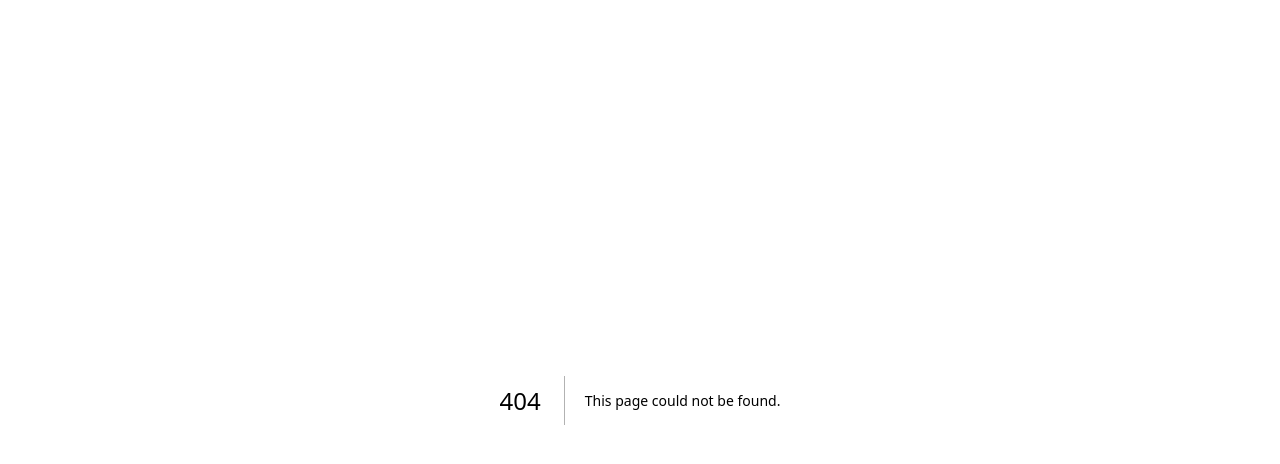
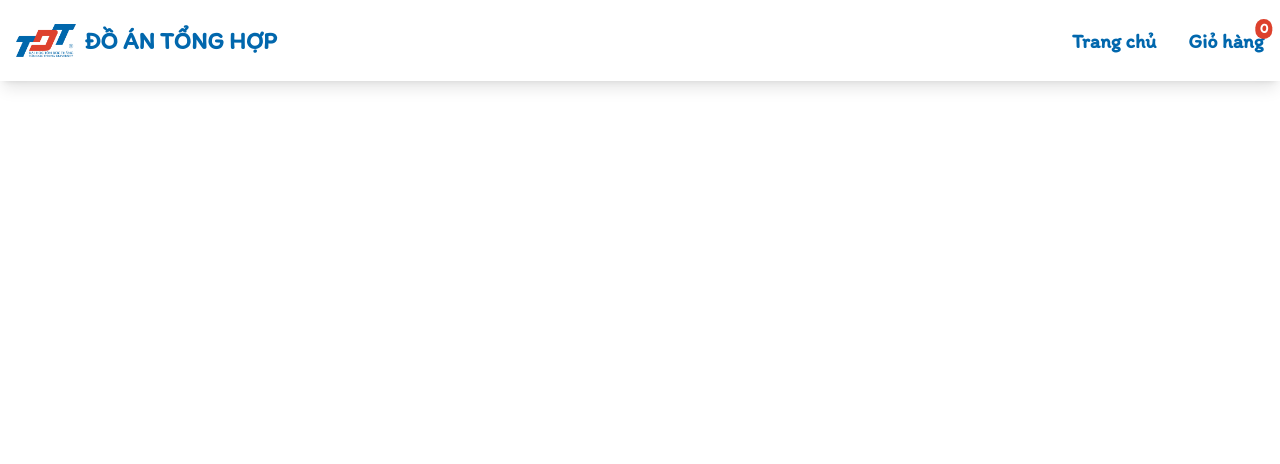
Before and after one commit to nobi-onway/tdtu-project, a Next.js app: page /user/checkout in a window 1280 px wide. Before the commit this address had no page. Shown: the top 464 px of the page. Built offline with nearby package versions, Linux system fonts and the light colour scheme.

Commit message:
create cart

```diff
--- a/package.json
+++ b/package.json
@@ -11,12 +11,14 @@
   "dependencies": {
     "@tanstack/react-query": "^5.59.20",
     "axios": "^1.7.7",
+    "immer": "^10.1.1",
     "lucide-react": "^0.456.0",
     "next": "15.0.3",
     "react": "18",
     "react-dom": "18",
     "react-hook-form": "^7.53.2",
-    "tdtu-project": "file:"
+    "tdtu-project": "file:",
+    "zustand": "^5.0.1"
   },
   "devDependencies": {
     "@types/node": "^20",
--- a/src/app/admin/layout.tsx
+++ b/src/app/admin/layout.tsx
@@ -1,17 +1,15 @@
 import Header from "@/components/Header";
+import Link from "next/link";
 
 const links = [
     {
-        href: '/admin',
-        title: 'Trang chủ',
+        title: <Link href='/admin'>Trang chủ</Link>,
     },
     {
-        href: '/admin/products',
-        title: 'Kho hàng',
+        title: <Link href='/admin/products'>Kho hàng</Link>,
     },
     {
-        href: '/admin/orders',
-        title: 'Đơn hàng',
+        title: <Link href='/admin/orders'>Đơn hàng</Link>,
     }
 ]
 
--- a/src/app/user/cart/page.tsx
+++ b/src/app/user/cart/page.tsx
@@ -1,6 +1,10 @@
+import CartTable from "@/components/CartTable";
+import { useSearchParams } from "next/navigation";
+
 function CartPage() {
-    return <div>
-
+    return <div className="flex flex-col justify-center items-center p-8">
+        <h1 className="text-5xl font-bold my-10 text-primary_color">Giỏ hàng</h1>
+        <CartTable/>
     </div>;
 }
 
--- /dev/null
+++ b/src/app/user/checkout/page.tsx
@@ -0,0 +1,7 @@
+function Checkout() {
+    return <div>
+
+    </div>;
+}
+
+export default Checkout;
--- a/src/app/user/layout.tsx
+++ b/src/app/user/layout.tsx
@@ -1,13 +1,13 @@
+import CartHeader from "@/components/CartHeader";
 import Header from "@/components/Header";
+import Link from "next/link";
 
 const links = [
     {
-        href: '/user',
-        title: 'Trang chủ',
+        title: <Link href='/user'>Trang chủ</Link>,
     },
     {
-        href: '/user/cart',
-        title: 'Giỏ hàng',
+        title: <CartHeader/>,
     },
 ]
 
--- /dev/null
+++ b/src/components/CartHeader.tsx
@@ -0,0 +1,14 @@
+'use client'
+import useCartStore from "@/store/useCartStore";
+import Link from "next/link";
+
+function CartHeader() {
+    const { selectedProducts } = useCartStore();
+
+    return <Link href='/user/cart' className="relative">
+        <span>Giỏ hàng</span>
+        <span className="px-1 justify-center items-center flex rounded-full absolute top-0 right-0 translate-x-1/2 -translate-y-1/2 bg-primary_color text-white text-sm">{selectedProducts.length}</span>
+    </Link>;
+}
+
+export default CartHeader;
--- /dev/null
+++ b/src/components/CartTable.tsx
@@ -0,0 +1,85 @@
+'use client'
+import { productApi } from "@/config/apiConfig";
+import { ProductCartTableType, ProductCartType, ProductType } from "@/config/dataType";
+import { FormatVNCurrency } from "@/helpers/currencyHelper";
+import withFetchData from "@/hocs/withFetchData";
+import useCartStore from "@/store/useCartStore";
+import { Trash2 } from "lucide-react";
+import Image from "next/image";
+import DeleteConfirmModal from "./DeleteConfirmModal";
+import { useState } from "react";
+import Link from "next/link";
+
+const tableColHeader = ["Tên sản phẩm", "Hình ảnh", "Số lượng", "Giá", ""]
+
+function RenderImage({url} : {url : string})
+{
+    return <Image alt="product-img" fill objectFit="contain" className="object-left" src={url}/>
+}
+
+type RenderActionPropType = {
+    handleDelete: () => void,
+}
+function RenderAction(props : RenderActionPropType)
+{
+    const { handleDelete } = props
+
+    return <div className="flex gap-4 items-center justify-center">
+        <button onClick={handleDelete}>
+            <Trash2 color="#FF6962" size={20}/>
+        </button>
+    </div>
+}
+
+function CartTable({data} : {data : ProductType[]}) {
+    const [openDeleteConfirmModal, setOpenDeleteConfirmModal] = useState<boolean>(false);
+    const [productId, setProductId] = useState<string | undefined>(undefined)
+    const { remove } = useCartStore();
+    const purchaseProducts = JSON.parse(localStorage.getItem('purchase-products') ?? "[]");
+
+    const products : ProductCartTableType[] = purchaseProducts.map((item : ProductCartType) => {
+        const product = data.find(i => i.id === item.id)
+
+        if(!product) return {}
+
+        return { ...product, quantity: item.quantity }
+    })
+
+    const handleDeleteProduct = (id : string) => {
+        setProductId(id)
+        setOpenDeleteConfirmModal(true)
+    }
+
+    return (
+        <section className="w-full max-w-full">
+            <DeleteConfirmModal onConfirm={() => {
+                if(!productId) return;
+                remove(productId)
+                setProductId(undefined)
+                setOpenDeleteConfirmModal(false)
+            }} isOpen={openDeleteConfirmModal} onCancel={() => setOpenDeleteConfirmModal(false)}/>
+            <div className="w-full grid grid-cols-[0.25fr_0.2fr_0.15fr_0.2fr_0.2fr]">
+                {tableColHeader.map((header, index) =>
+                    <div className="border-b text-2xl border-b-black py-4 font-semibold" key={index}>
+                        {header}
+                    </div>
+                )}
+                {products.flatMap((product, index) => Object.values({name: product.name, image: <RenderImage url={product.image} />, quantity: product.quantity, price: FormatVNCurrency(product.price * product.quantity), action: <RenderAction handleDelete={() => handleDeleteProduct(product.id)}/>})).map((value, index) =>
+                  {
+                    return (
+                        <div className="border-b text-xl border-b-black py-6 font-semibold relative" key={index}>
+                            {value}
+                        </div>
+                    )
+                  }
+                )}
+            </div>
+            <div className="flex flex-col items-end justify-end">
+                <h1 className="text-4xl font-bold text-primary_color my-4">Tổng tiền: {FormatVNCurrency(products.reduce((total, cur) => total + cur.price * cur.quantity, 0))}</h1>
+                <Link href='/user/checkout' className="uppercase border bg-slate-600 text-white p-2 rounded text-2xl">Đặt hàng</Link>
+            </div>
+        </section>
+    )
+}
+
+export default withFetchData(CartTable, productApi);
--- a/src/components/Header.tsx
+++ b/src/components/Header.tsx
@@ -2,8 +2,7 @@ import Image from "next/image";
 import Link from "next/link";
 
 type LinkType = {
-    href: string,
-    title: string,
+    title: React.ReactNode,
 }
 
 function Header({links} : {links: LinkType[]}) {
@@ -16,10 +15,10 @@ function Header({links} : {links: LinkType[]}) {
             <ul className="flex items-center gap-8 font-semibold">
                 {links.map((link, index) =>
                 {
-                    const { href, title } = link;
+                    const { title } = link;
                     return (
                         <li className="text-secondary_color text-xl" key={index}>
-                            <Link href={href}>{title}</Link>
+                            {title}
                         </li>
                     )
                 })}
--- a/src/components/ProductCart.tsx
+++ b/src/components/ProductCart.tsx
@@ -1,14 +1,24 @@
+'use client'
 import { ProductType } from "@/config/dataType";
 import { ShoppingCart } from "lucide-react";
 import { FormatVNCurrency } from "@/helpers/currencyHelper";
 import Image from "next/image";
+import useCartStore from "@/store/useCartStore";
 
 type ProductCartPropsType = {
     product : ProductType,
 }
 
 function ProductCart(props : ProductCartPropsType) {
-    const {name, image, price, size} = props.product;
+    const {name, image, price, size, id} = props.product;
+    const { add, incByOne, selectedProducts } = useCartStore();
+
+    const handleAddToCart = () => {
+        const hasProduct = selectedProducts.find(product => product.id === id);
+        if(hasProduct) { incByOne(id); return; }
+
+        add({id, quantity: 1})
+    }
 
     return (
         <div className="h-96 bg-white flex flex-col gap-2 col-span-1 p-4 relative shadow">
@@ -21,7 +31,7 @@ function ProductCart(props : ProductCartPropsType) {
                 <span className="text-lg">{FormatVNCurrency(price)}</span>
             </div>
             <div className="flex items-center justify-center mt-2">
-                <button className="p-2 bg-primary_color text-white w-fit rounded flex gap-2 hover:bg-secondary_color hover:scale-110 transition-all">
+                <button onClick={handleAddToCart} className="p-2 bg-primary_color text-white w-fit rounded flex gap-2 hover:bg-secondary_color hover:scale-110 transition-all">
                     <ShoppingCart/>
                     Thêm vào giỏ hàng
                 </button>
--- a/src/components/ProductTable.tsx
+++ b/src/components/ProductTable.tsx
@@ -37,7 +37,7 @@ function RenderAction(props : RenderActionPropType)
 function ProductTable( { products } : { products : ProductType[] }) {
     const [openUpdateModal, setOpenUpdateModal] = useState<boolean>(false)
     const [openDeleteConfirmModal, setDeleteConfirmModal] = useState<boolean>(false)
-    const [selectedProduct, setSelectedProduct] = useState<ProductType>()
+    const [selectedProduct, setSelectedProduct] = useState<ProductType | undefined>(undefined)
     const { mutate } = useDelete(productApi)
 
     const handleDeleteProduct = (product : ProductType) => {
@@ -56,6 +56,7 @@ function ProductTable( { products } : { products : ProductType[] }) {
             <DeleteConfirmModal onConfirm={() => {
                 if(!selectedProduct) return;
                 mutate(selectedProduct.id)
+                setSelectedProduct(undefined)
                 setDeleteConfirmModal(false)
             }} isOpen={openDeleteConfirmModal} onCancel={() => setDeleteConfirmModal(false)}/>
             <div className="w-full grid grid-cols-[0.05fr_0.3fr_0.15fr_0.15fr_0.12fr_0.2fr]">
--- /dev/null
+++ b/src/store/useCartStore.tsx
@@ -0,0 +1,54 @@
+import { ProductCartType } from '@/config/dataType';
+import {create} from 'zustand'
+
+type CartStoreStateType = {
+    selectedProducts: ProductCartType[],
+
+    add: (product : ProductCartType) => void,
+    remove: (id : string) => void,
+    incByOne: (id : string) => void,
+    descByOne: (id : string) => void,
+}
+
+const useCartStore = create<CartStoreStateType>((set) => ({
+    selectedProducts: JSON.parse(localStorage.getItem('purchase-products') ?? '[]'),
+
+    add: (product : ProductCartType) => set(
+        (state : CartStoreStateType) =>
+        {
+            const newProducts = [...state.selectedProducts, product];
+            localStorage.setItem('purchase-products', JSON.stringify(newProducts))
+
+            return ({ selectedProducts: newProducts})
+        }
+    ),
+    remove: (id : string) => set(
+        (state : CartStoreStateType) =>
+        {
+            const newProducts = [...state.selectedProducts].filter(product => product.id != id);
+            localStorage.setItem('purchase-products', JSON.stringify(newProducts))
+
+            return ({ selectedProducts: newProducts})
+        }
+    ),
+    incByOne: (id: string) => set(
+        (state : CartStoreStateType) =>
+        {
+            const newProducts = [...state.selectedProducts].map(product => product.id === id ? {...product, quantity: product.quantity + 1} : product);
+            localStorage.setItem('purchase-products', JSON.stringify(newProducts))
+
+            return ({ selectedProducts: newProducts})
+        }
+    ),
+    descByOne: (id: string) => set(
+        (state : CartStoreStateType) =>
+        {
+            const newProducts = [...state.selectedProducts].map(product => product.id === id ? {...product, quantity: product.quantity - 1} : product);
+            localStorage.setItem('purchase-products', JSON.stringify(newProducts))
+
+            return ({ selectedProducts: newProducts})
+        }
+    ),
+}))
+
+export default useCartStore;
```
Also changed, not shown: src/config/dataType.ts (+7 -0 lines), 1 other file (tests, documents, lock files or other folders).
